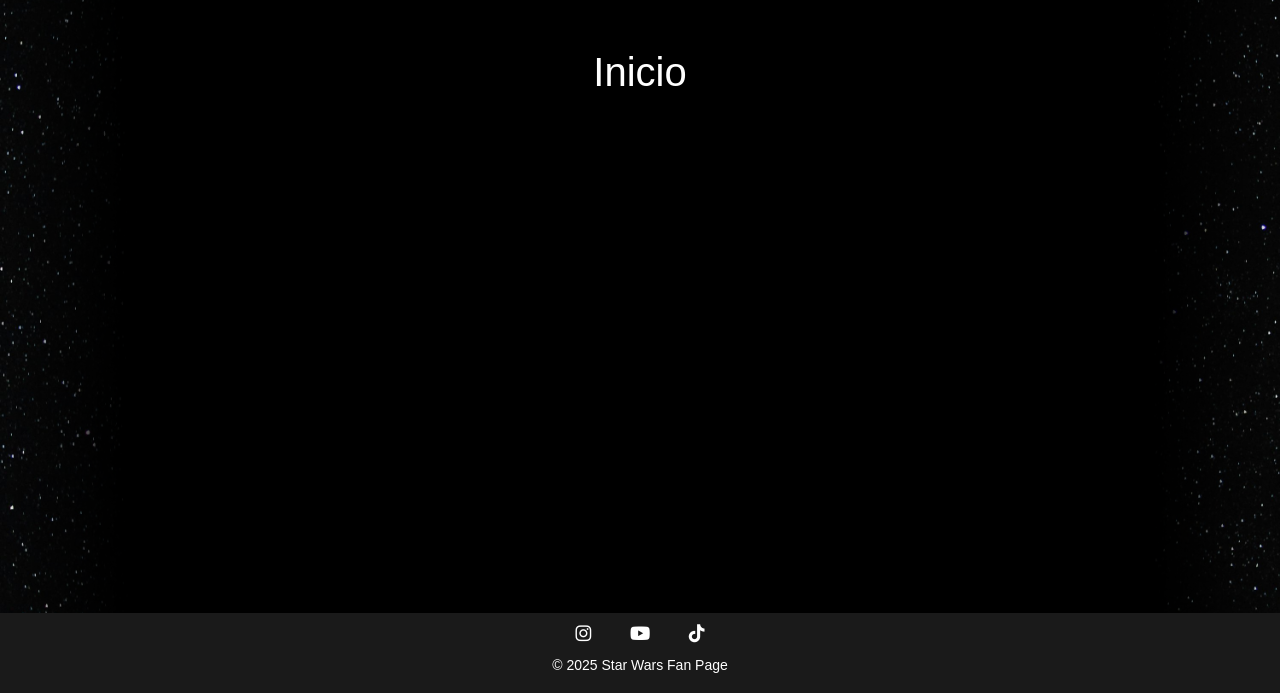
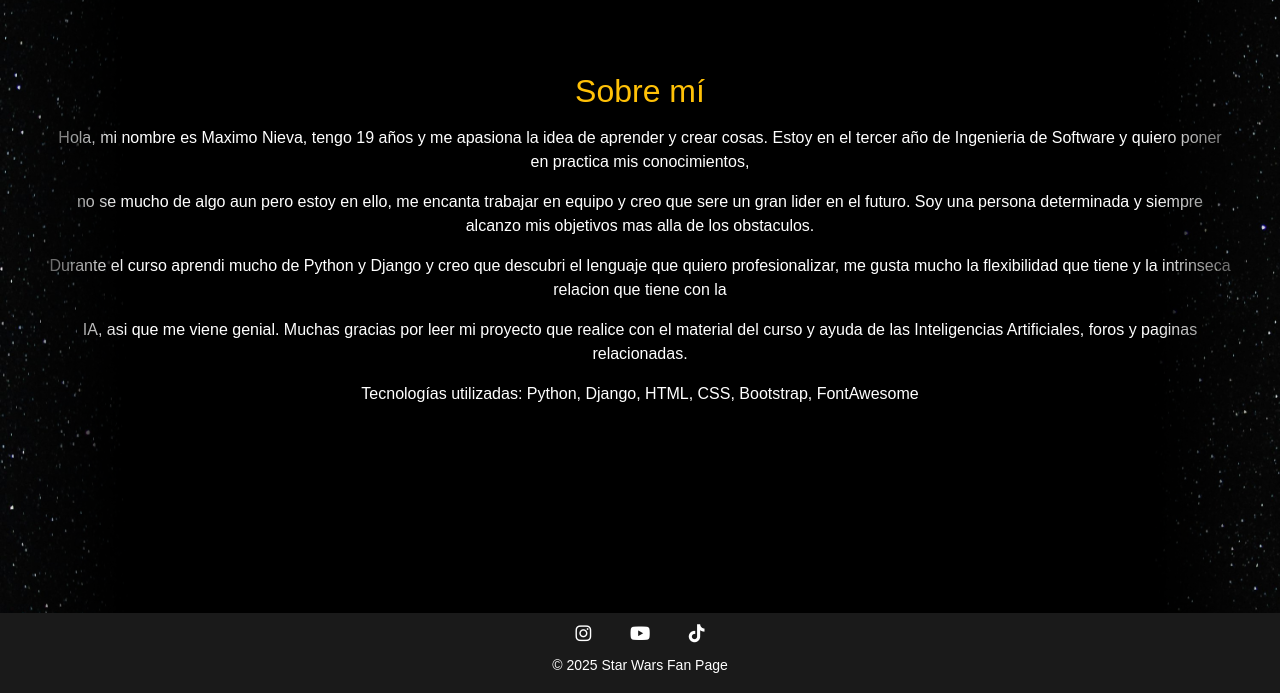
Before and after one commit to Djxman01/ArmaTuPaginaWeb-Nieva, a Django app: page / in a window 1280 px wide. Shown: the part 107-800 px from the top of the page. Run offline with Django 5.2, Linux system fonts and the light colour scheme.

Commit message:
Agregado de Readme e inicio acerca mio

```diff
--- a/starwars_web/personajes/urls.py
+++ b/starwars_web/personajes/urls.py
@@ -1,9 +1,11 @@
 from django.urls import path
 from .views import ListaPersonajesView, agregar_personaje
 from .views import eliminar_personaje
+from .views import DetallePersonajeView
 
 urlpatterns = [
     path('', ListaPersonajesView.as_view(), name='personajes'),
     path('agregar/', agregar_personaje, name='agregar_personaje'),
     path('eliminar/<int:pk>/', eliminar_personaje, name='eliminar_personaje'),
+    path('detalle/<int:pk>/', DetallePersonajeView.as_view(), name='detalle_personaje'),
 ]
--- a/starwars_web/personajes/views.py
+++ b/starwars_web/personajes/views.py
@@ -4,6 +4,7 @@ from .models import Personaje
 from django.views.generic import ListView
 from django.shortcuts import get_object_or_404
 from django.contrib import messages
+from django.views.generic import DetailView
 
 class ListaPersonajesView(ListView):
     model = Personaje
@@ -26,3 +27,8 @@ def eliminar_personaje(request, pk):
     personaje.delete()
     messages.success(request, f'Personaje "{personaje.nombre}" eliminado correctamente.')
     return redirect('personajes')
+
+class DetallePersonajeView(DetailView):
+    model = Personaje
+    template_name = 'personajes/detalle_personaje.html'
+    context_object_name = 'personaje'
--- a/starwars_web/templates/inicio/inicio.html
+++ b/starwars_web/templates/inicio/inicio.html
@@ -1,6 +1,30 @@
 {% extends 'base.html' %}
 
 {% block content %}
-<h1 class="text-center text-white">Inicio</h1>
-<!-- Tu contenido acá -->
+<div class="about-me mt-4">
+    <h2 class="text-warning text-center mb-3">Sobre mí</h2>
+    <p class="text-center">Hola, mi nombre es Maximo Nieva, tengo 19 años y me apasiona la idea de aprender y crear
+        cosas.
+        Estoy en el tercer año de Ingenieria de Software y quiero poner en practica mis conocimientos,
+
+    <p class="text-center ">
+        no se mucho de
+        algo aun pero estoy en ello, me encanta trabajar en equipo y creo que sere un gran lider en el futuro. Soy una
+        persona
+        determinada y siempre alcanzo mis objetivos mas alla de los obstaculos.
+    </p>
+
+    <p class="text-center">Durante el curso aprendi mucho de Python y Django y creo que descubri el lenguaje que quiero
+        profesionalizar, me gusta mucho la flexibilidad que tiene y la intrinseca relacion que tiene con la
+
+    </p>
+
+    <p class="text-center">
+        IA, asi que me viene genial. Muchas gracias por leer mi proyecto que realice con el material del curso y ayuda
+        de las Inteligencias Artificiales, foros y paginas relacionadas.
+    </p>
+
+
+    <p class="text-center">Tecnologías utilizadas: Python, Django, HTML, CSS, Bootstrap, FontAwesome</p>
+</div>
 {% endblock %}
```
Also changed, not shown: starwars_web/personajes/templates/personajes/detalle_personaje.html (added, +10 -0 lines), starwars_web/templates/contenido/peliculas.html (+9 -5 lines), starwars_web/templates/personajes/personajes.html (+7 -1 lines), starwars_web/db.sqlite3, starwars_web/media/personajes/descarga_W5rCFxP.jpeg (added), starwars_web/media/personajes/descarga_rWNTyu0.jpeg (added), starwars_web/media/personajes/images_GIVrXpd.jpeg (added).
